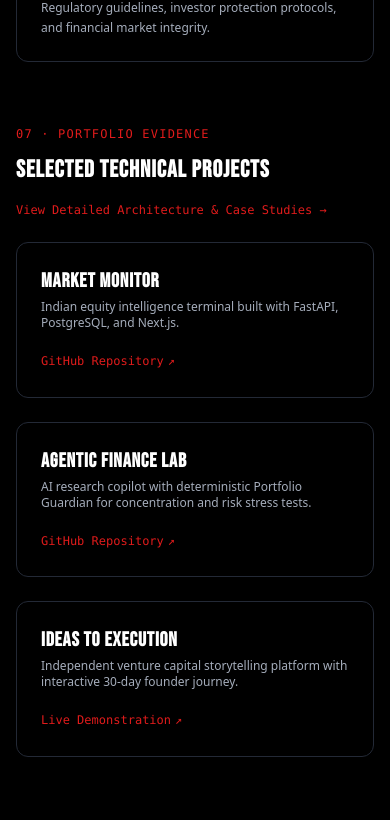
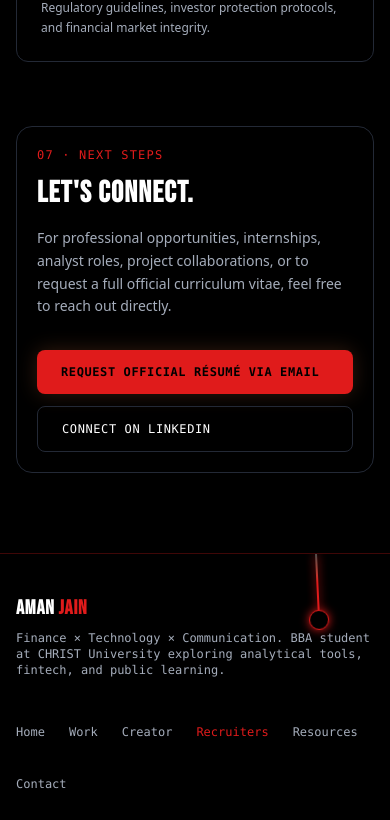
Before and after one commit to aman482006-beep/Oatish-webiste, a Next.js app: page /recruiters in a window 390 px wide. Shown: the part 5020-5840 px from the top of the page. Built offline with nearby package versions, Linux system fonts and the light colour scheme.

Commit message:
Remove unneeded project cards and improve recruiter CTA on mobile

```diff
--- a/src/app/recruiters/page.tsx
+++ b/src/app/recruiters/page.tsx
@@ -279,71 +279,10 @@ export default function RecruitersPage() {
           </div>
         </div>
 
-        {/* Section G: Selected Professional Projects */}
-        <div className="mb-16">
-          <div className="text-xs font-mono uppercase tracking-widest text-[var(--tech-accent)] mb-3">07 · PORTFOLIO EVIDENCE</div>
-          <div className="flex flex-col sm:flex-row sm:items-center justify-between gap-4 mb-6">
-            <h2 className="text-2xl font-bold font-display text-white">Selected Technical Projects</h2>
-            <Link href="/work" className="text-xs font-mono text-[var(--tech-accent)] hover:underline">
-              View Detailed Architecture & Case Studies →
-            </Link>
-          </div>
-
-          <div className="grid grid-cols-1 md:grid-cols-3 gap-6">
-            <div className="p-6 rounded-xl bg-[var(--tech-card)] border border-[#232936]">
-              <h3 className="text-xl font-bold font-display text-white mb-1">Market Monitor</h3>
-              <p className="text-xs text-[var(--tech-text-muted)] mb-4 font-sans">
-                Indian equity intelligence terminal built with FastAPI, PostgreSQL, and Next.js.
-              </p>
-              <a
-                href="https://github.com/aman482006-beep/market-monitor"
-                target="_blank"
-                rel="noopener noreferrer"
-                className="text-xs font-mono text-[var(--tech-accent)] hover:underline inline-flex items-center gap-1"
-              >
-                <span>GitHub Repository</span>
-                <span>↗</span>
-              </a>
-            </div>
-
-            <div className="p-6 rounded-xl bg-[var(--tech-card)] border border-[#232936]">
-              <h3 className="text-xl font-bold font-display text-white mb-1">Agentic Finance Lab</h3>
-              <p className="text-xs text-[var(--tech-text-muted)] mb-4 font-sans">
-                AI research copilot with deterministic Portfolio Guardian for concentration and risk stress tests.
-              </p>
-              <a
-                href="https://github.com/aman482006-beep/Aman-trading-agent"
-                target="_blank"
-                rel="noopener noreferrer"
-                className="text-xs font-mono text-[var(--tech-accent)] hover:underline inline-flex items-center gap-1"
-              >
-                <span>GitHub Repository</span>
-                <span>↗</span>
-              </a>
-            </div>
-
-            <div className="p-6 rounded-xl bg-[var(--tech-card)] border border-[#232936]">
-              <h3 className="text-xl font-bold font-display text-white mb-1">Ideas to Execution</h3>
-              <p className="text-xs text-[var(--tech-text-muted)] mb-4 font-sans">
-                Independent venture capital storytelling platform with interactive 30-day founder journey.
-              </p>
-              <a
-                href="https://aman482006-beep.github.io/ideas-to-execution/"
-                target="_blank"
-                rel="noopener noreferrer"
-                className="text-xs font-mono text-[var(--tech-accent)] hover:underline inline-flex items-center gap-1"
-              >
-                <span>Live Demonstration</span>
-                <span>↗</span>
-              </a>
-            </div>
-          </div>
-        </div>
-
         {/* Section H & J: Résumé & Contact for Opportunities */}
-        <div className="p-8 sm:p-12 rounded-2xl bg-[var(--tech-card)] border border-[#232936] relative overflow-hidden">
+        <div className="p-5 sm:p-12 rounded-2xl bg-[var(--tech-card)] border border-[#232936] relative overflow-hidden">
           <div className="max-w-2xl">
-            <div className="text-xs font-mono uppercase tracking-widest text-[var(--tech-accent)] mb-3">08 · NEXT STEPS</div>
+            <div className="text-xs font-mono uppercase tracking-widest text-[var(--tech-accent)] mb-3">07 · NEXT STEPS</div>
             <h2 className="text-3xl font-bold font-display text-white mb-4">
               Let&apos;s connect.
             </h2>
```
